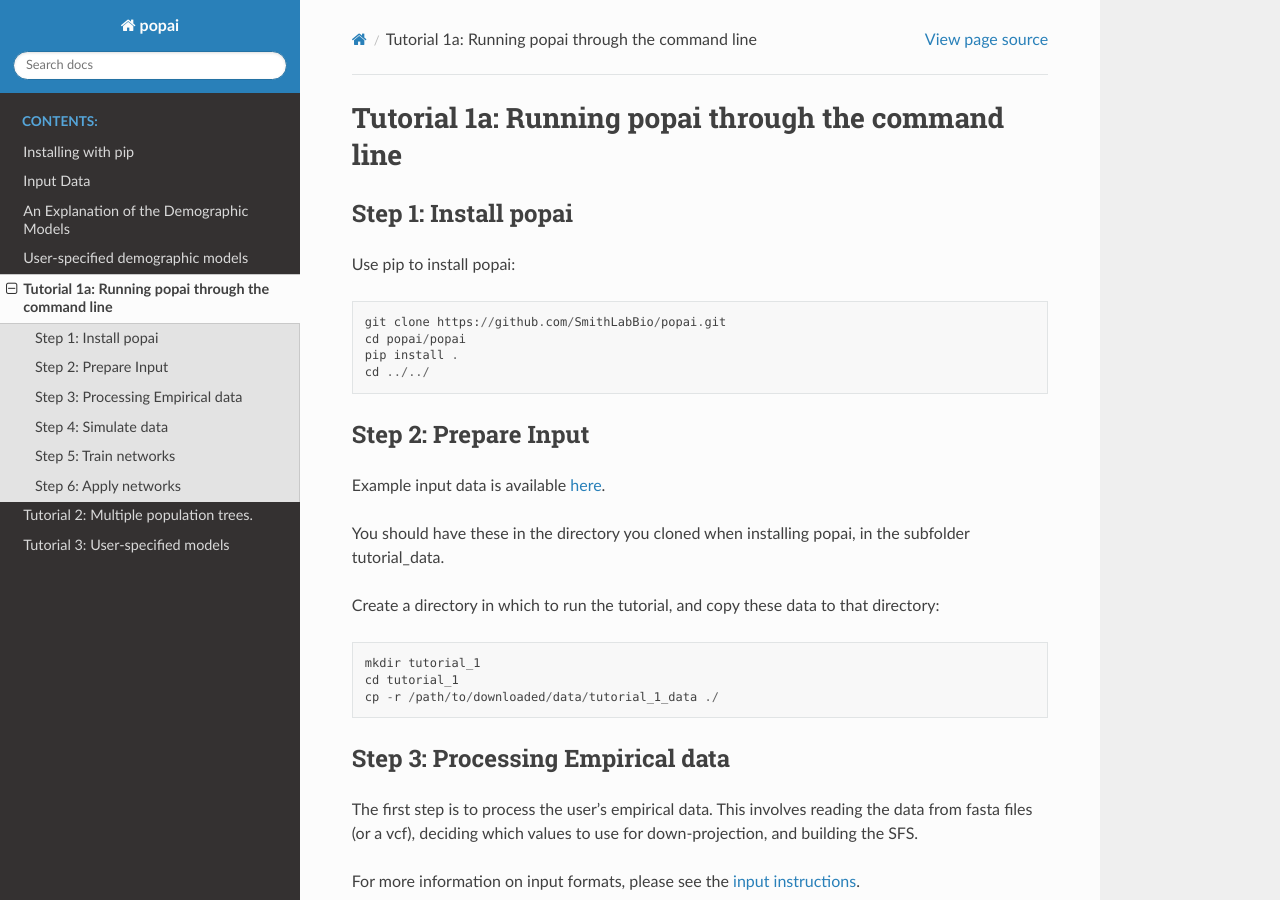
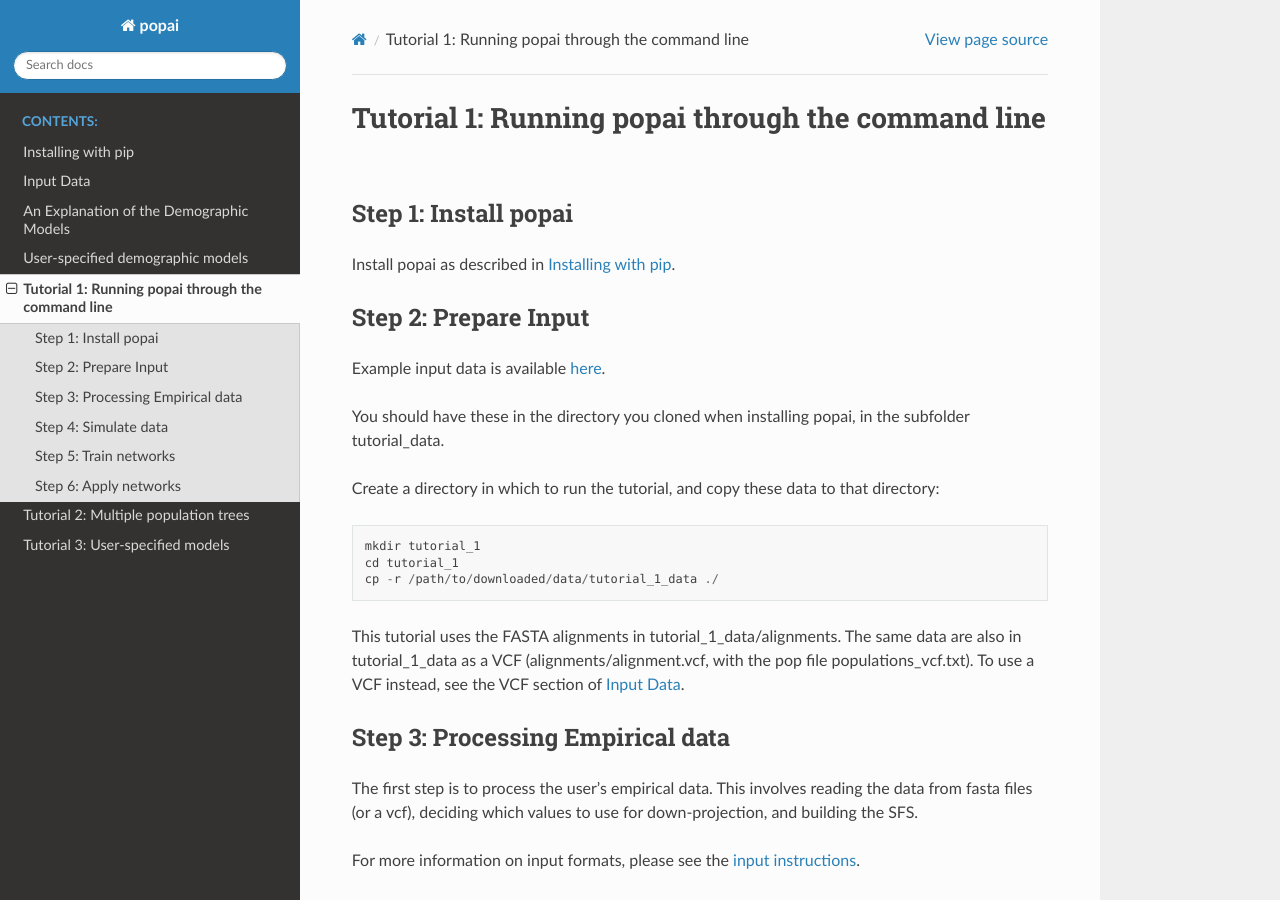
Before and after one commit to SmithLabBio/popai, a Sphinx documentation site: the page built from docs/usage/cli_tutorial.rst, in a window 1280 px wide and 900 px high. Built offline with Sphinx 7.4.7 and the Read the Docs theme 3.1.0, drawn with Linux system fonts in a browser that asks for light colours.

Commit message:
Final tutorial updates.

```diff
--- a/docs/usage/buildingmodels.rst
+++ b/docs/usage/buildingmodels.rst
@@ -1,6 +1,6 @@
-##############################
+########################################
 An Explanation of the Demographic Models
-##############################
+########################################
 
 ==========================================
 Demographic models in species delimitation
--- a/docs/usage/cli_tutorial.rst
+++ b/docs/usage/cli_tutorial.rst
@@ -1,17 +1,12 @@
-##############################
-Tutorial 1a: Running popai through the command line
-##############################
+##################################################
+Tutorial 1: Running popai through the command line
+##################################################
 
 ==========================================
 Step 1: Install popai
 ==========================================
 
-Use pip to install popai::
-
-    git clone https://github.com/SmithLabBio/popai.git
-    cd popai/popai
-    pip install .
-    cd ../../
+Install popai as described in `Installing with pip <https://popai.readthedocs.io/en/latest/usage/installation.html>`_.
 
 ==========================================
 Step 2: Prepare Input
@@ -26,6 +21,8 @@
     mkdir tutorial_1
     cd tutorial_1
     cp -r /path/to/downloaded/data/tutorial_1_data ./
+
+This tutorial uses the FASTA alignments in tutorial_1_data/alignments. The same data are also in tutorial_1_data as a VCF (alignments/alignment.vcf, with the pop file populations_vcf.txt). To use a VCF instead, see the VCF section of `Input Data <https://popai.readthedocs.io/en/latest/usage/parsinginput.html>`_.
 
 ==========================================
 Step 3: Processing Empirical data
--- a/docs/usage/cli_tutorial_2.rst
+++ b/docs/usage/cli_tutorial_2.rst
@@ -1,6 +1,6 @@
-##############################
-Tutorial 2: Multiple population trees.
-##############################
+#####################################
+Tutorial 2: Multiple population trees
+#####################################
 
 If there is uncertainty regarding relationships between populations, the user can include multiple species trees in their species tree input file, as seen `here <https://github.com/SmithLabBio/popai/tree/main/tutorial_data/tutorial_2_data/species.nex>`_.
 
--- a/docs/usage/cli_tutorial_3.rst
+++ b/docs/usage/cli_tutorial_3.rst
@@ -1,6 +1,6 @@
-##############################
+#################################
 Tutorial 3: User-specified models
-##############################
+#################################
 
 If the default model set does not fit a user's goals, then they can design their own model set. Models are specified as described `here <https://popai.readthedocs.io/en/latest/usage/usermodels.html>`_.
 
```
